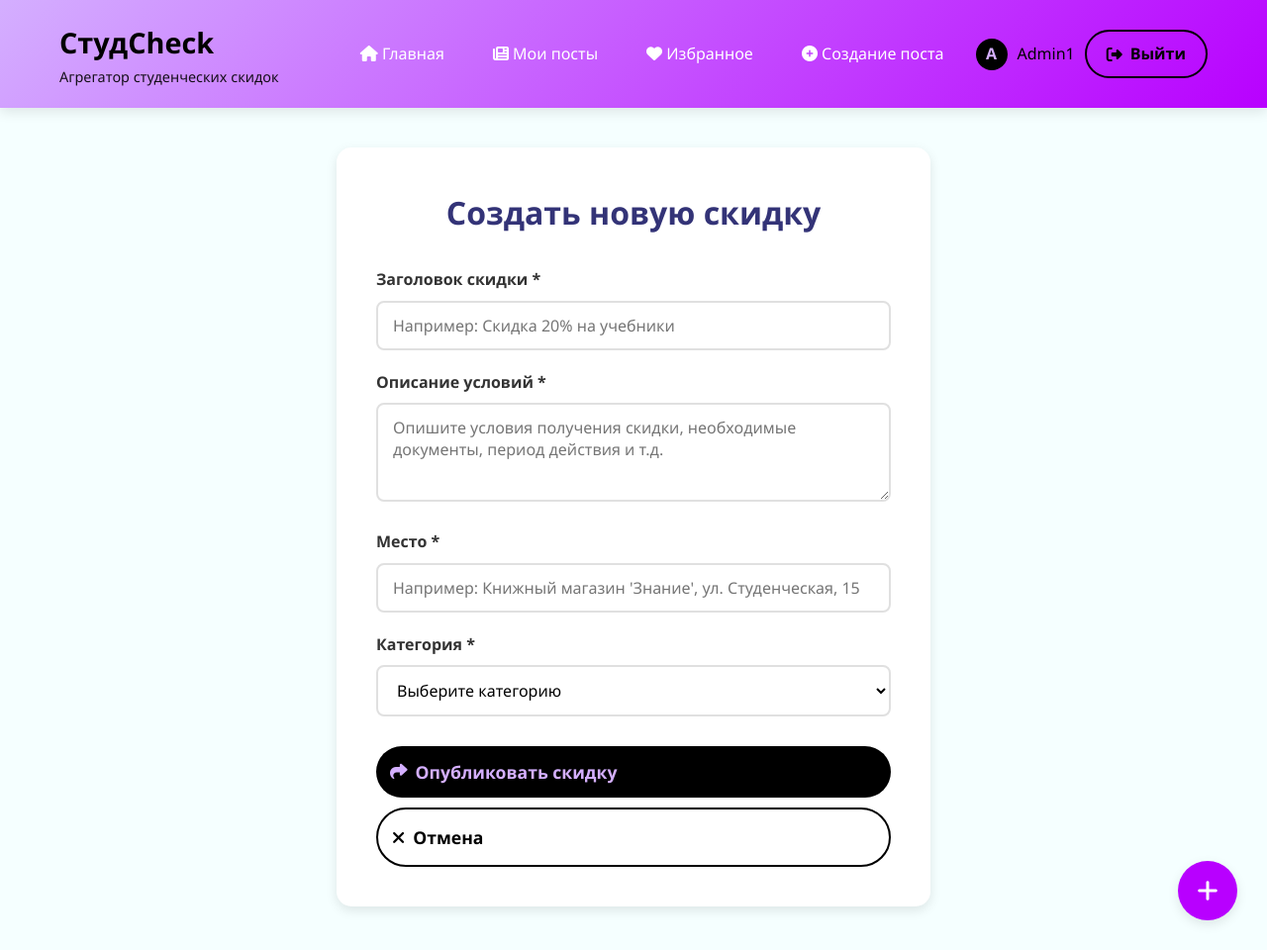
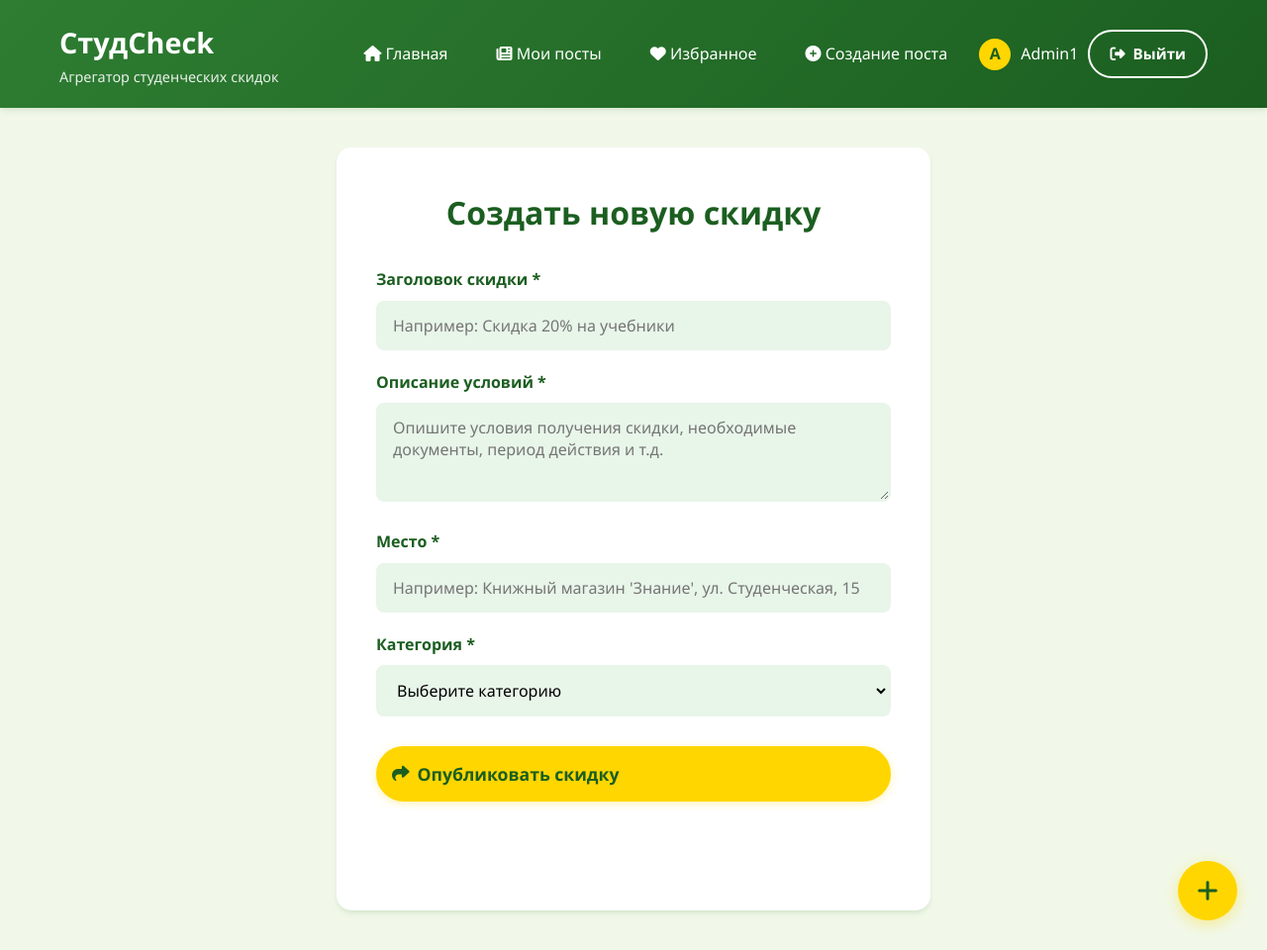
Before and after one commit to spTrent/Sales-Aggregator, a Django app: page /create/ in a window 1280 px wide. Shown: the whole page at 99% size. Run offline with Django 5.2, Linux system fonts and the light colour scheme; a user stored in the database is signed in; data comes from the database, SQL or seed files in the repository.

Commit message:
Redesign. Pink header to green

```diff
--- a/Sales_Aggregator/discounts/templates/discounts/base.html
+++ b/Sales_Aggregator/discounts/templates/discounts/base.html
@@ -13,10 +13,21 @@
             font-family: 'Segoe UI', Tahoma, Geneva, Verdana, sans-serif;
         }
         :root {
-          --primary: #d4afff;
-          --primary-dark: #b800ff;
-          --primary-light: #f4e4ff;
-          --shadow: 0 4px 12px rgba(0, 0, 0, 0.1);
+            --primary: #2E7D32;
+            --primary-dark: #1B5E20;
+            --primary-light: #E8F5E9;
+            --secondary: #FFD600;
+            --secondary-light: #FFF9C4;
+            --accent: #827717;
+            --accent-light: #F9FBE7;
+            --text-dark: #1B5E20;
+            --text-light: #4CAF50;
+            --background: #F1F8E9;
+            --white: #FFFFFF;
+            --card-bg: #FFFFFF;
+            --red: #DC2626;
+            --red-light: #FEE2E2;
+            --shadow: 0 4px 6px -1px rgba(46, 125, 50, 0.1), 0 2px 4px -1px rgba(46, 125, 50, 0.06);
             --transition: all 0.3s ease;
         }
 
@@ -27,8 +38,8 @@
         }
 
         body {
-            background-color: #f5ffff;
-            color: var(--dark);
+            background-color: var(--background);
+            color: var(--text-dark);
             line-height: 1.6;
         }
 
@@ -41,7 +52,7 @@
 
         header {
             background: linear-gradient(135deg, var(--primary), var(--primary-dark));
-            color: black;
+            color: var(--white);
             padding: 20px 0;
             box-shadow: var(--shadow);
             position: sticky;
@@ -73,13 +84,13 @@
         .logo-text h1 {
             font-size: 1.8rem;
             font-weight: 700;
-            color: black;
+            color: var(--white);
         }
 
         .logo-text p {
             font-size: 0.9rem;
             opacity: 0.9;
-            color: black;
+            color: var(--white);
         }
 
         .nav-links {
@@ -109,15 +120,15 @@
             display: flex;
             align-items: center;
             gap: 10px;
-            color: black;
+            color: var(--white);
         }
 
         .user-avatar {
             width: 32px;
             height: 32px;
             border-radius: 50%;
-            background: black;
-            color: var(--primary);
+            background: var(--secondary);
+            color: var(--primary-dark);
             display: flex;
             align-items: center;
             justify-content: center;
@@ -135,6 +146,7 @@
             align-items: center;
             gap: 8px;
             text-decoration: none;
+            font-size: 0.95rem;
         }
 
         .btn i {
@@ -166,31 +178,50 @@
         }
 
         .btn-primary {
-            background: black;
-            color: var(--primary);
+            background: var(--secondary);
+            color: var(--primary-dark);
+            border: 2px solid var(--secondary);
+            box-shadow: 0 2px 8px rgba(255, 214, 0, 0.3);
         }
 
         .btn-primary:hover {
-            background: #ffffff;
+            background: #FFC400;
+            border-color: #FFC400;
             transform: translateY(-2px);
+            box-shadow: 0 4px 12px rgba(255, 214, 0, 0.4);
         }
 
         .btn-outline {
             background: transparent;
-            color: black;
-            border: 2px solid black;
+            color: var(--white);
+            border: 2px solid var(--white);
         }
 
         .btn-outline:hover {
-            background: black;
-            color: var(--primary);
+            background: var(--white);
+            color: var(--primary-dark);
+            transform: translateY(-2px);
+        }
+
+        .btn-cancel {
+            background: var(--white);
+            color: var(--red);
+            border: 2px solid var(--red);
+            box-shadow: 0 2px 8px rgba(220, 38, 38, 0.1);
+        }
+
+        .btn-cancel:hover {
+            background: var(--red);
+            color: var(--white);
+            transform: translateY(-2px);
+            box-shadow: 0 4px 12px rgba(220, 38, 38, 0.3);
         }
 
         .section-title {
             font-size: 2.5rem;
             font-weight: 700;
             text-align: center;
-            color: #337;
+            color: var(--text-dark);
             margin: 40px 0;
             position: relative;
         }
@@ -482,13 +535,13 @@
             width: 60px;
             height: 60px;
             border-radius: 50%;
-        background: var(--primary-dark);
-        color: white;
+            background: var(--secondary);
+            color: var(--primary-dark);
             border: none;
             outline: none;
             font-size: 1.5rem;
             cursor: pointer;
-        box-shadow: var(--shadow);
+            box-shadow: 0 4px 15px rgba(255, 214, 0, 0.4);
             transition: var(--transition);
             z-index: 100;
             display: flex;
@@ -552,56 +596,61 @@
             display: block;
             margin-bottom: 8px;
             font-weight: 600;
-        color: #333;
+            color: var(--text-dark);
         }
 
         .form-input {
             width: 100%;
             padding: 12px 15px;
-        border: 2px solid #e0e0e0;
+            border: 2px solid #E8F5E9;
             border-radius: 8px;
             font-size: 1rem;
             transition: var(--transition);
+            background: var(--primary-light);
         }
 
         .form-input:focus {
             border-color: var(--primary);
             outline: none;
-        box-shadow: 0 0 0 3px rgba(180, 0, 255, 0.1);
+            box-shadow: 0 0 0 3px rgba(46, 125, 50, 0.1);
+            background: var(--white);
         }
 
         .form-textarea {
             width: 100%;
             padding: 12px 15px;
-        border: 2px solid #e0e0e0;
+            border: 2px solid #E8F5E9;
             border-radius: 8px;
             font-size: 1rem;
             transition: var(--transition);
             resize: vertical;
             min-height: 100px;
             font-family: inherit;
+            background: var(--primary-light);
         }
 
         .form-textarea:focus {
             border-color: var(--primary);
             outline: none;
-        box-shadow: 0 0 0 3px rgba(180, 0, 255, 0.1);
+            box-shadow: 0 0 0 3px rgba(46, 125, 50, 0.1);
+            background: var(--white);
         }
 
         .form-select {
             width: 100%;
             padding: 12px 15px;
-        border: 2px solid #e0e0e0;
+            border: 2px solid #E8F5E9;
             border-radius: 8px;
             font-size: 1rem;
             transition: var(--transition);
-        background: white;
+            background: var(--primary-light);
         }
 
         .form-select:focus {
             border-color: var(--primary);
             outline: none;
-        box-shadow: 0 0 0 3px rgba(180, 0, 255, 0.1);
+            box-shadow: 0 0 0 3px rgba(46, 125, 50, 0.1);
+            background: var(--white);
         }
 
         .btn-full {
@@ -677,15 +727,25 @@
         .post-form-title {
             font-size: 2rem;
             font-weight: 700;
-        color: #337;
+            color: var(--text-dark);
             margin-bottom: 30px;
             text-align: center;
+        }
+
+        .form-actions {
+            display: flex;
+            gap: 15px;
+            margin-top: 25px;
+        }
+
+        .form-actions .btn {
+            flex: 1;
         }
 
         .loading {
             text-align: center;
             padding: 40px;
-        color: #666;
+            color: var(--text-light);
         }
 
         .error-message, .success-message {
--- a/Sales_Aggregator/users/models.py
+++ b/Sales_Aggregator/users/models.py
@@ -1,5 +1,6 @@
+from django.contrib.auth.models import AbstractUser
 from django.db import models
-from django.contrib.auth.models import AbstractUser
+
 
 class CustomUser(AbstractUser):
     created_at = models.DateTimeField(null=True, blank=True)
@@ -8,5 +9,5 @@ class CustomUser(AbstractUser):
         verbose_name = 'Пользователь'
         verbose_name_plural = 'Пользователи'
 
-    def __str__(self):
+    def __str__(self) -> str:
         return self.username
--- a/pyproject.toml
+++ b/pyproject.toml
@@ -8,6 +8,7 @@ dependencies = [
     "asgiref>=3.11.0",
     "django>=5.2.8",
     "psycopg>=3.2.12",
+    "python-dotenv>=1.2.1",
     "sqlparse>=0.5.3",
     "tzdata>=2025.2",
 ]
```
Also changed, not shown: other parts of Sales_Aggregator/discounts/templates/discounts/base.html (+89 -73 lines), Sales_Aggregator/Sales_Aggregator/settings.py (+7 -7 lines), Sales_Aggregator/users/migrations/0003_alter_customuser_options_customuser_created_at.py, 1 other file. Lines whose indentation alone changed are shown as unchanged.
